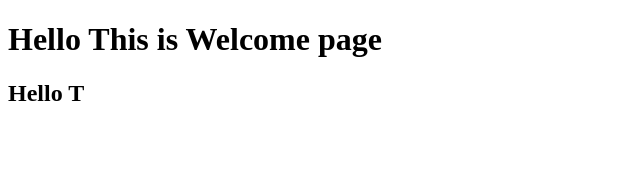
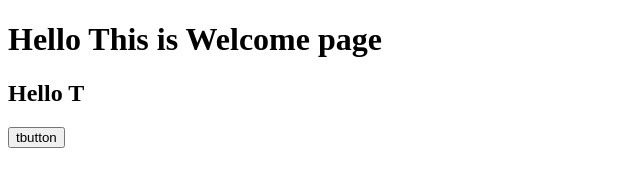
Before and after one commit to Zihan-Codes/ZigTriel, a plain HTML site: page index.html in a window 1280 px wide. Shown: the whole page, without its empty margins (0-640 px from the left). Drawn offline with Linux system fonts and the light colour scheme.

Commit message:
thazz first commit

```diff
--- a/index.html
+++ b/index.html
@@ -8,6 +8,7 @@
 	<h1>Hello This is Welcome page</h1>
 
    <h2>Hello T</h2>
+<button>tbutton</button>
 
 </body>
 </html>
```
